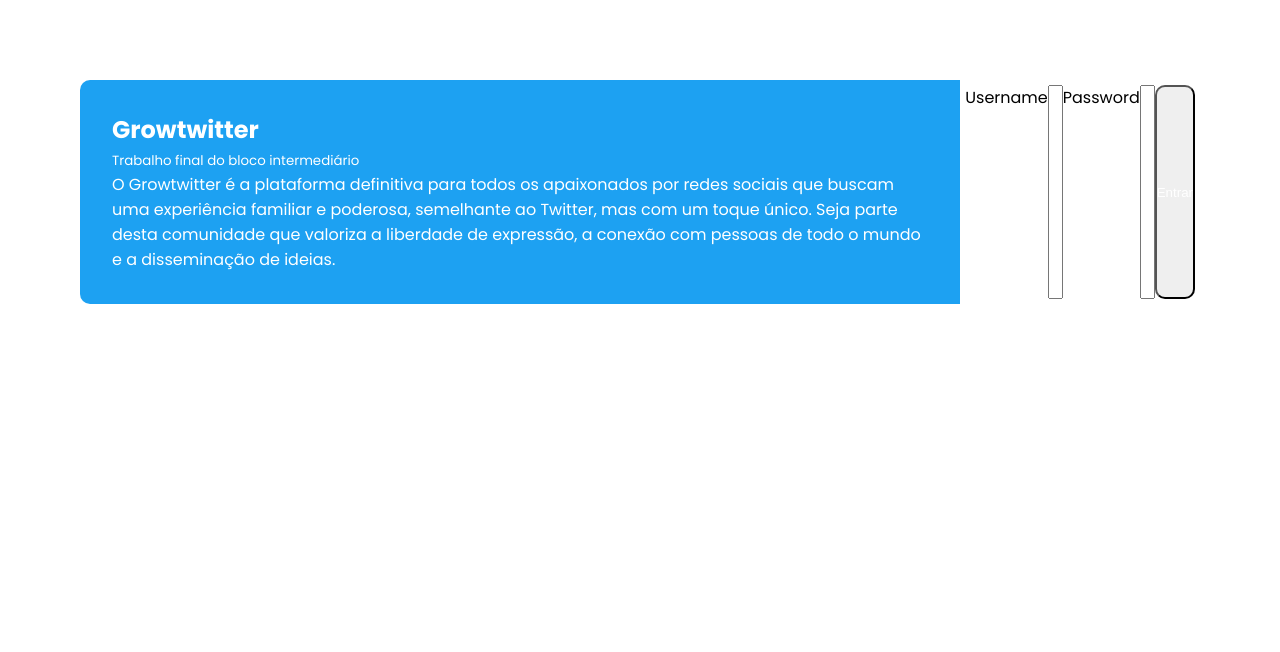
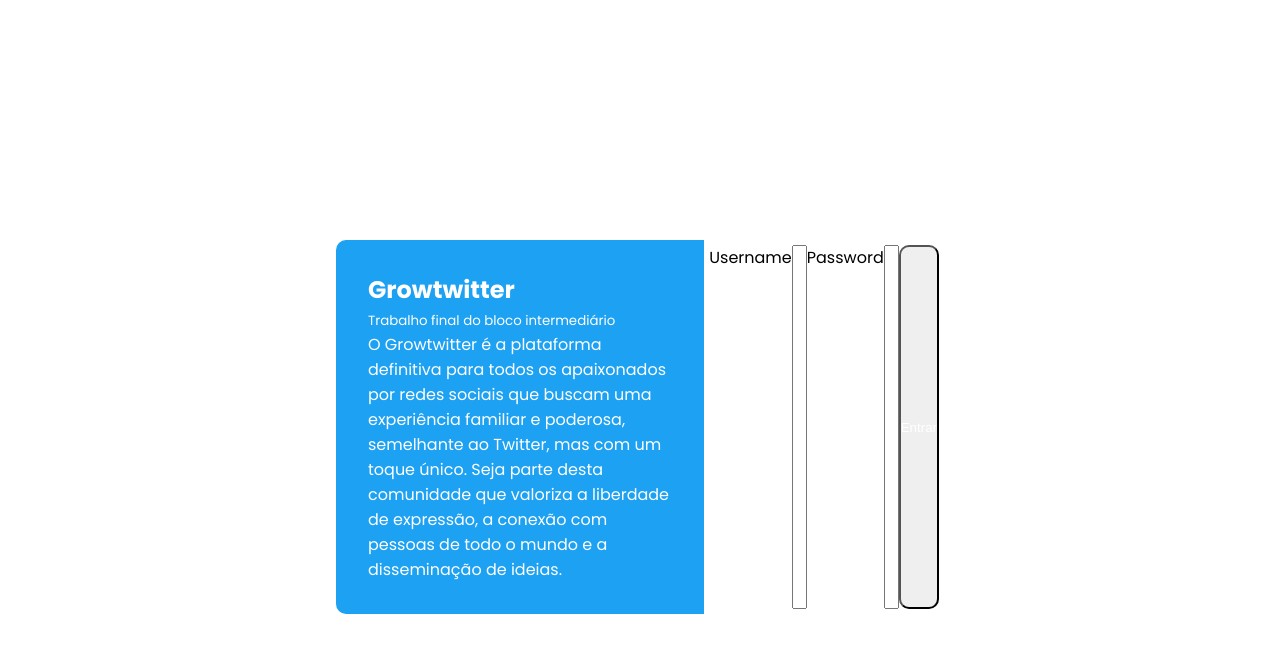
Before and after one commit to manubarb/Growtwitter, a React (Vite) app: page / in a window 1280 px wide. Shown: the top 652 px of the page. Built offline with nearby package versions, Linux system fonts and the light colour scheme.

Commit message:
chore: adjust wrapper from LoginCard/styles.ts

```diff
--- a/index.html
+++ b/index.html
@@ -7,7 +7,7 @@
     <link rel="preconnect" href="https://fonts.googleapis.com">
     <link rel="preconnect" href="https://fonts.gstatic.com" crossorigin>
     <link href="https://fonts.googleapis.com/css2?family=Poppins:ital,wght@0,100;0,200;0,300;0,400;0,500;0,600;0,700;0,800;0,900;1,100;1,200;1,300;1,400;1,500;1,600;1,700;1,800;1,900&display=swap" rel="stylesheet">
-    <title>growtwitter</title>
+    <title>Growtwitter</title>
   </head>
   <body>
     <div id="root"></div>
--- a/src/components/LoginCard/styles.ts
+++ b/src/components/LoginCard/styles.ts
@@ -3,6 +3,8 @@ import styled from 'styled-components'
 export const Wrapper = styled.div`
   display: flex;
   padding: 5rem;
+  width: 60%;
+  margin: 20vh auto;
 `
 
 export const TextSection = styled.div`
```
